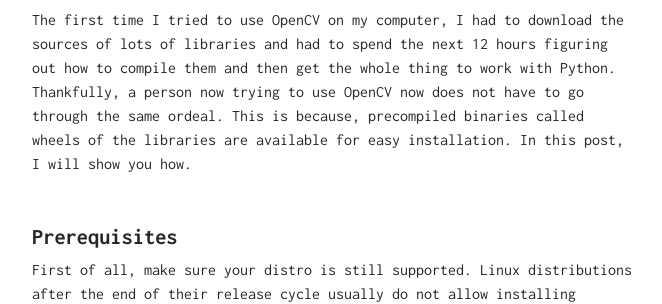
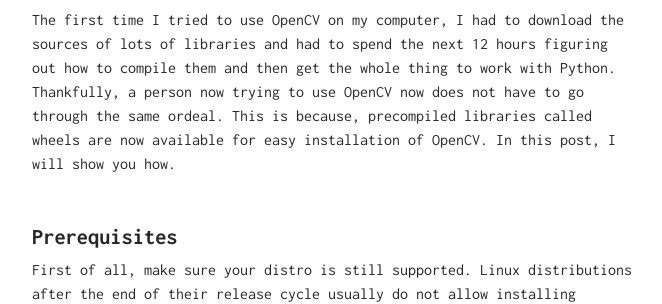
Before and after one commit to karuvally/karuvally.github.io, a Jekyll site: the page built from _posts/2018-03-30-setting-up-cv-python.md, in a window 1280 px wide and 900 px high. Shown: the part 194-498 px from the top of the window, without its empty margins (308-970 px from the left). Built offline with Jekyll 4.4.1, drawn with Linux system fonts in a browser that asks for light colours.

Commit message:
cv intro restructure

```diff
--- a/_posts/2018-03-30-setting-up-cv-python.md
+++ b/_posts/2018-03-30-setting-up-cv-python.md
@@ -3,7 +3,7 @@
 title: Setting up OpenCV with Python 2
 ---
 
-The first time I tried to use OpenCV on my computer, I had to download the sources of lots of libraries and had to spend the next 12 hours figuring out how to compile them and then get the whole thing to work with Python. Thankfully, a person now trying to use OpenCV now does not have to go through the same ordeal. This is because, precompiled binaries called wheels of the libraries are available for easy installation. In this post, I will show you how.
+The first time I tried to use OpenCV on my computer, I had to download the sources of lots of libraries and had to spend the next 12 hours figuring out how to compile them and then get the whole thing to work with Python. Thankfully, a person now trying to use OpenCV now does not have to go through the same ordeal. This is because, precompiled libraries called wheels are now available for easy installation of OpenCV. In this post, I will show you how.
 
 # Prerequisites
 First of all, make sure your distro is still supported. Linux distributions after the end of their release cycle usually do not allow installing softwares from repositories. That is, you would not be able to use your package manager to install software. So be sure to have a "recent" Linux distribution.
```
